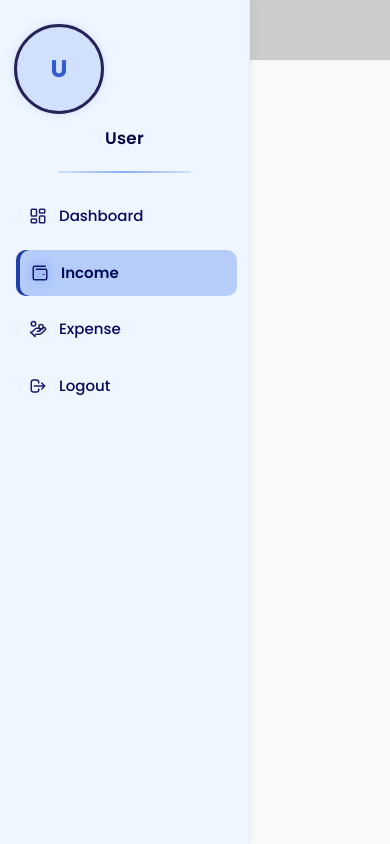
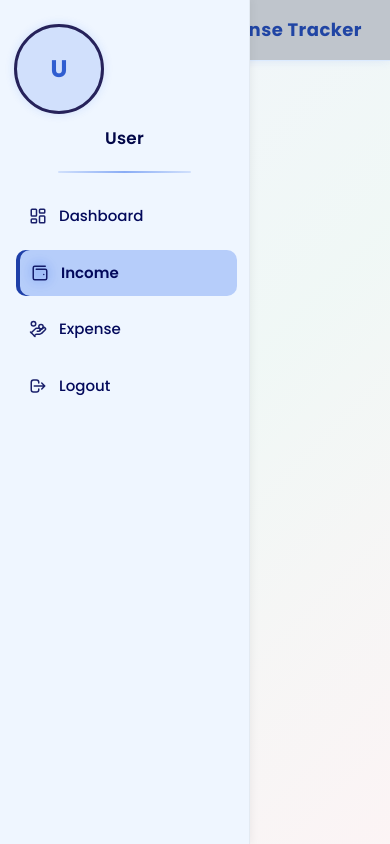
Before and after one commit to chathumi25/expense-tracker, a React (Vite) app: page /income in a window 390 px wide. Both pictures are taken after a click on the button 40 px from the left and 30 px from the top of the page. Built offline with nearby package versions, Linux system fonts and the light colour scheme; no server answers.

Commit message:
Add interactive CSS enhancements for user interface
- Updated DashboardLayout, Navbar, and RecentTransactions components
- Applied subtle gradients and visual improvements for better user experience
- Enhanced interactivity and responsiveness of UI elements

```diff
--- a/src/components/Dashboard/RecentTransactions.jsx
+++ b/src/components/Dashboard/RecentTransactions.jsx
@@ -20,12 +20,7 @@ const RecentTransactions = ({ transactions = [], onSeeMore }) => {
           Recent Transactions
         </h5>
 
-        <button
-          className="card-btn flex items-center gap-1 text-sm font-medium text-primary hover:text-blue-800"
-          onClick={onSeeMore}
-        >
-          See All <LuArrowRight className="text-base" />
-        </button>
+
       </div>
 
       {/* Content */}
--- a/src/components/layouts/DashboardLayout.jsx
+++ b/src/components/layouts/DashboardLayout.jsx
@@ -7,19 +7,25 @@ const DashboardLayout = ({ children, activeMenue }) => {
   const { user } = useContext(UserContext);
 
   return (
-    <div className="min-h-screen flex flex-col bg-gray-50">
-      {/* Top Navbar */}
+    <div
+      className="min-h-screen flex flex-col"
+      style={{
+        background: "linear-gradient(135deg, rgba(59,130,246,0.05) 0%, rgba(16,185,129,0.05) 50%, rgba(248,113,113,0.05) 100%)",
+        // 💚💙❤️ soft gradient: green → blue → very light red-pink
+      }}
+    >
+      {/* === Top Navbar === */}
       <Navbar activeMenue={activeMenue} />
 
       {user && (
         <div className="flex flex-1 overflow-hidden">
-          {/* === Fixed Sidebar (no scrollbar) === */}
-          <div className="hidden lg:block w-64 bg-white shadow-md border-r border-gray-200 fixed top-16 bottom-0 left-0">
+          {/* === Fixed Sidebar === */}
+          <div className="hidden lg:block w-64 bg-[#eff6ff]/80 shadow-md border-r border-blue-100 fixed top-[64px] bottom-0 left-0">
             <SideMenu activeMenue={activeMenue} />
           </div>
 
-          {/* === Scrollable Main Dashboard Content === */}
-          <div className="flex-1 overflow-auto p-5 lg:ml-64 mt-16">
+          {/* === Main Dashboard Content === */}
+          <div className="flex-1 overflow-auto p-5 lg:ml-64 mt-6">
             {children}
           </div>
         </div>
--- a/src/components/layouts/Navbar.jsx
+++ b/src/components/layouts/Navbar.jsx
@@ -6,20 +6,39 @@ const Navbar = ({ activeMenue }) => {
   const [openSideMenu, setOpenSideMenu] = useState(false);
 
   return (
-    <div className="flex gap-5 bg-white border-b border-gray-200/50 backdrop-blur-[2px] py-4 px-7 sticky top-0 z-40">
+    <div
+      className="flex items-center justify-between gap-5
+                 py-4 px-7 sticky top-0 z-40 border-b border-blue-200/40
+                 backdrop-blur-[2px]"
+      style={{
+        backgroundColor: 'rgba(239, 246, 255, 0.9)',
+        color: 'rgba(0, 0, 0, 1)',
+        fontWeight: 600,
+        fontSize: '18px',
+        boxShadow: '0 0 10px rgba(37, 99, 235, 0.1)',
+      }}
+    >
+      {/* Mobile Menu Button */}
       <button
         onClick={() => setOpenSideMenu(!openSideMenu)}
-        className="block lg:hidden"
+        className="block lg:hidden transition-transform duration-200 hover:scale-110"
       >
         {openSideMenu ? (
-          <HiOutlineX className="text-2xl" />
+          <HiOutlineX className="text-2xl text-[rgba(20,70,200,0.85)]" />
         ) : (
-          <HiOutlineMenu className="text-2xl" />
+          <HiOutlineMenu className="text-2xl text-[rgba(20,70,200,0.85)]" />
         )}
       </button>
 
-      <h2 className="text-lg font-medium text-black">Expense Tracker</h2>
+      {/* Navbar Title */}
+      <h2
+        className="text-lg md:text-xl font-bold tracking-wide"
+        style={{ color: 'rgba(20, 70, 200, 0.9)' }}
+      >
+        Expense Tracker
+      </h2>
 
+      {/* Sidebar overlay */}
       {openSideMenu && (
         <div
           className="fixed inset-0 z-50 flex"
@@ -27,7 +46,6 @@ const Navbar = ({ activeMenue }) => {
         >
           <div
             className="bg-black/20 w-full lg:hidden"
-            // stop click propagation for menu
             onClick={(e) => e.stopPropagation()}
           >
             <SideMenu activeMenue={activeMenue} />
```
